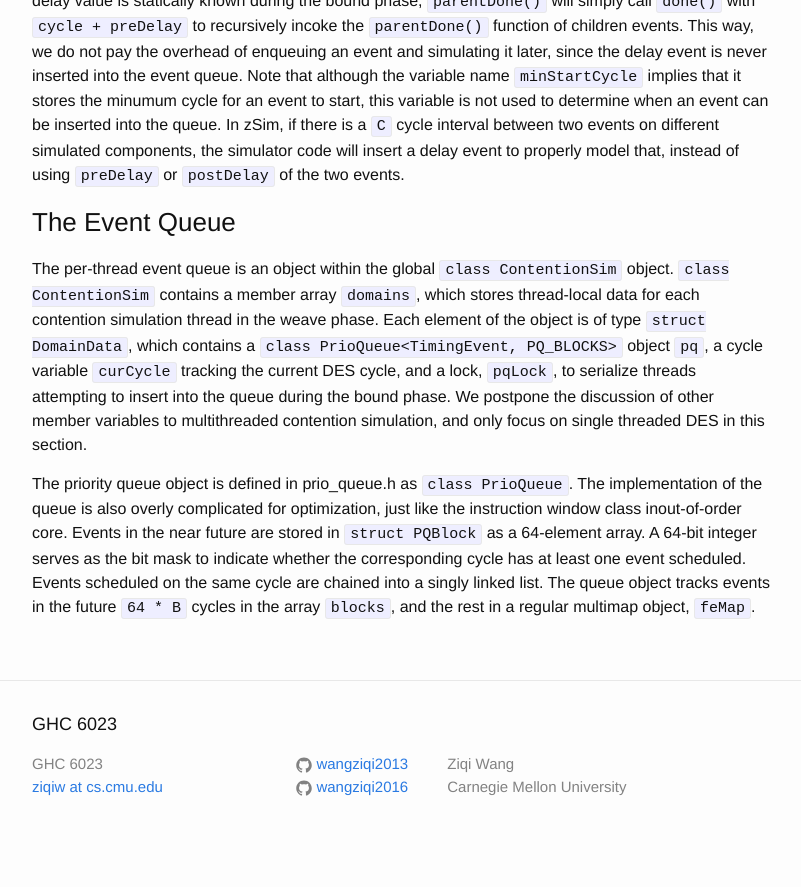
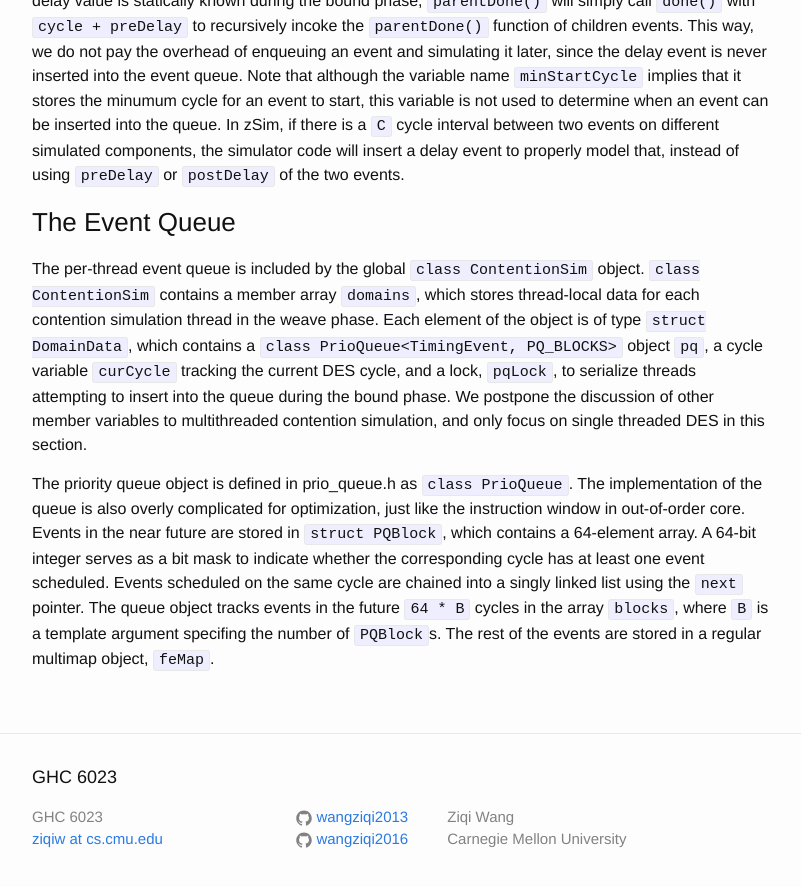
Before and after one commit to wangziqi2013/wangziqi2013.github.io, a Jekyll site: the page built from _posts/2019-01-22-understand-zsim-contention-sim.markdown, in a window 1280 px wide and 900 px high, scrolled down 5727 px. Shown: the top 887 px of the window, without its empty margins (238-1039 px from the left). Built offline with Jekyll 4.4.1, drawn with Linux system fonts in a browser that asks for light colours; before the commit the page ends 6585 px from its top, so only the background shows below that.

Commit message:
Adding eventq

```diff
--- a/_posts/2019-01-22-understand-zsim-contention-sim.markdown
+++ b/_posts/2019-01-22-understand-zsim-contention-sim.markdown
@@ -215,7 +215,7 @@ simulated components, the simulator code will insert a delay event to properly m
 
 ### The Event Queue
 
-The per-thread event queue is an object within the global `class ContentionSim` object. `class ContentionSim` contains
+The per-thread event queue is included by the global `class ContentionSim` object. `class ContentionSim` contains
 a member array `domains`, which stores thread-local data for each contention simulation thread in the weave phase.
 Each element of the object is of type `struct DomainData`, which contains a `class PrioQueue<TimingEvent, PQ_BLOCKS>`
 object `pq`, a cycle variable `curCycle` tracking the current DES cycle, and a lock, `pqLock`, to serialize threads
@@ -223,8 +223,8 @@ attempting to insert into the queue during the bound phase. We postpone the disc
 multithreaded contention simulation, and only focus on single threaded DES in this section.
 
 The priority queue object is defined in prio\_queue.h as `class PrioQueue`. The implementation of the queue is also
-overly complicated for optimization, just like the instruction window class inout-of-order core. Events in the near future
-are stored in `struct PQBlock` as a 64-element array. A 64-bit integer serves as the bit mask to indicate whether the corresponding
-cycle has at least one event scheduled. Events scheduled on the same cycle are chained into a singly linked list.
-The queue object tracks events in the future `64 * B` cycles in the array `blocks`, and the rest in a regular multimap object,
-`feMap`.
+overly complicated for optimization, just like the instruction window in out-of-order core. Events in the near future
+are stored in `struct PQBlock`, which contains a 64-element array. A 64-bit integer serves as a bit mask to indicate whether the corresponding cycle has at least one event scheduled. Events scheduled on the same cycle are chained into a singly linked
+list using the `next` pointer. The queue object tracks events in the future `64 * B` cycles in the array `blocks`, where
+`B` is a template argument specifing the number of `PQBlock`s. The rest of the events are stored in a regular multimap
+object, `feMap`.
```
